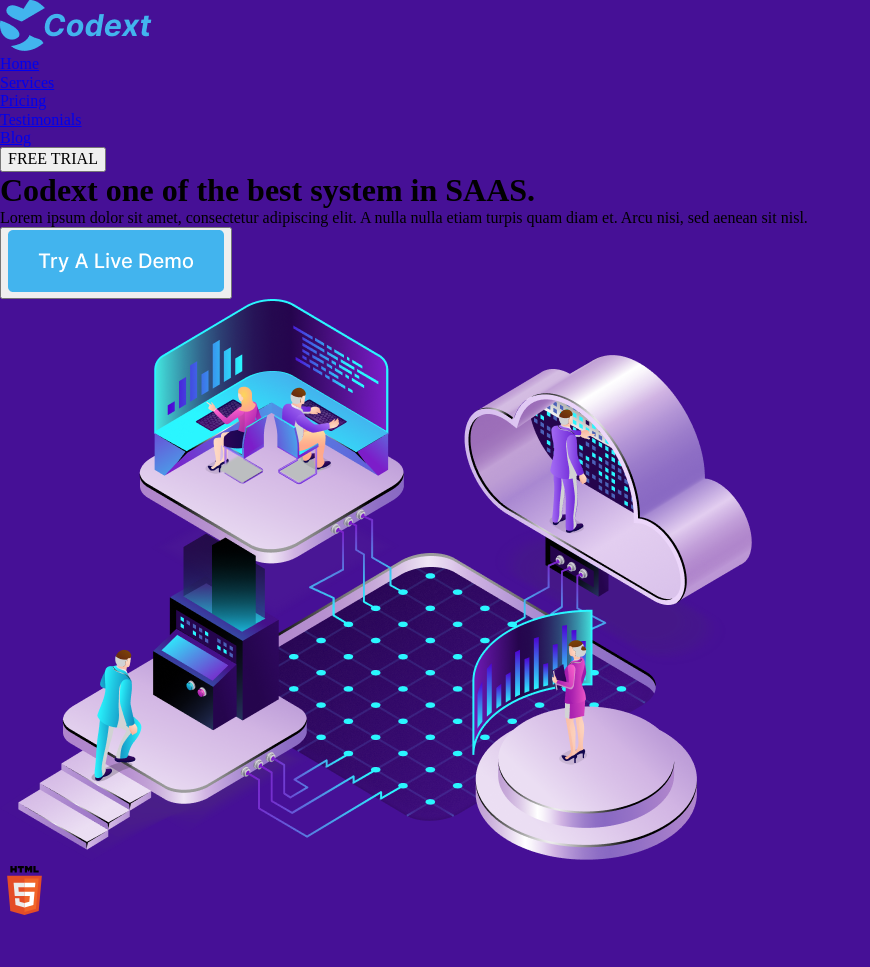
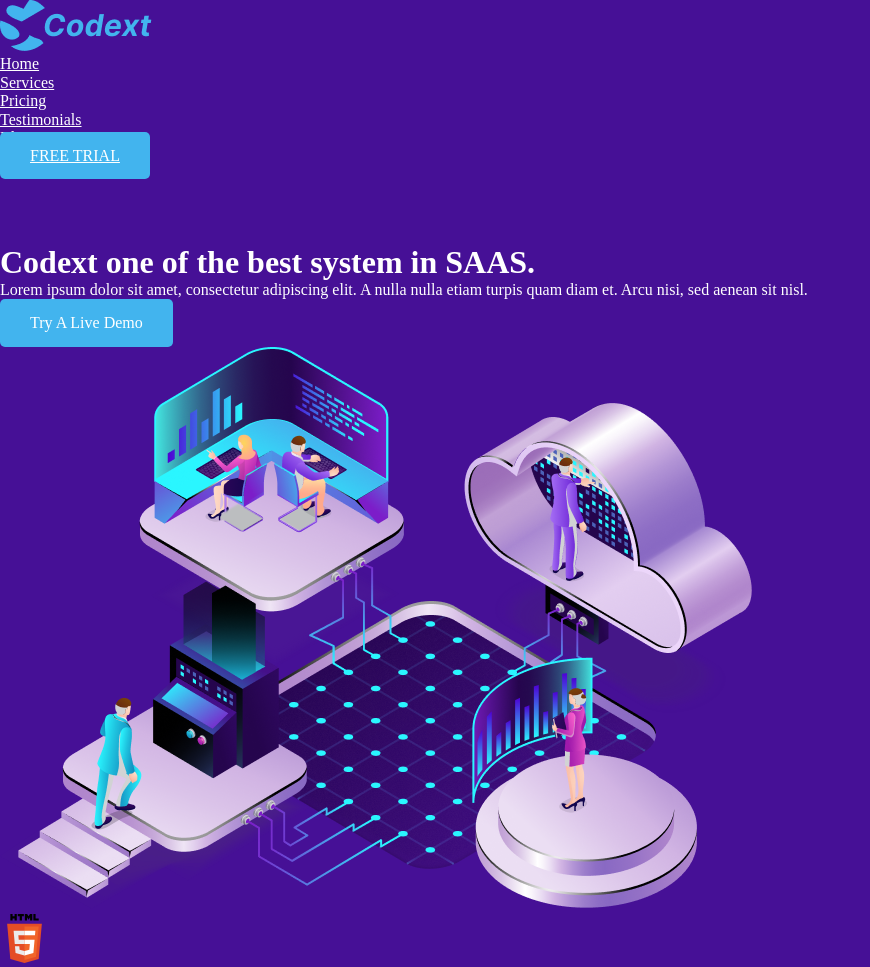
Before and after one commit to TonyT14/Info-151, a plain HTML site: page index.html in a window 1280 px wide. Shown: the whole page, without its empty margins (0-870 px from the left). Before the commit the page ends 919 px from the top, so only its background shows below. Drawn offline with Linux system fonts and the light colour scheme.

Commit message:
completed hero week 4

```diff
--- a/index.html
+++ b/index.html
@@ -35,8 +35,8 @@
                 <li>
                     <a href="#">Blog</a>
                 </li>
-                <li>
-                    <button>FREE TRIAL</button>
+                <li id="trial">
+                    <a href="#" class="blue-btn">FREE TRIAL</a>
                 </li>
             </ul>
         </nav>
@@ -47,7 +47,7 @@
             <h1>Codext one of the best system in SAAS.</h1>
             <p>Lorem ipsum dolor sit amet, consectetur adipiscing elit. A nulla nulla etiam turpis quam diam et. Arcu nisi, sed aenean sit nisl.</p>
 
-            <button><img src="img/livedemobutton.png" alt="live-demo button"></button>
+            <button class="blue-btn">Try A Live Demo</button>
         </section>
 
         <aside>
--- a/scss/base/_typography.scss
+++ b/scss/base/_typography.scss
@@ -4,11 +4,13 @@
 h1,h2,h3,h4,h5{
     margin: 0;
     padding: 0;
+    color: var(--white);
 }
 
 p{
     margin: 0;
     padding: 0;
+    color: var(--white);
 }
 
 ul{
--- a/scss/components/_buttons.scss
+++ b/scss/components/_buttons.scss
@@ -1,3 +1,12 @@
 /* =============
     Buttons
 ============= */
+button{
+    border: none;
+}
+.blue-btn{
+    background-color: var(--light-blue);
+    color: var(--white);
+    padding: 15px 30px;
+    border-radius: 5px;
+}
--- a/scss/layout/_header.scss
+++ b/scss/layout/_header.scss
@@ -1,3 +1,14 @@
 /* =============
     Header
 ============= */
+header{
+    nav{
+        ul{
+            li{
+               a{
+                color: var(--white);
+               }
+            }
+        }
+    }
+}
--- a/scss/sections/__hero.scss
+++ b/scss/sections/__hero.scss
@@ -2,5 +2,5 @@
     Hero
 ============= */
 #hero{
-
+    margin-top: 78px;
 }
```
Also changed, not shown: css/styles.css, img/livedemobutton.png (deleted).
